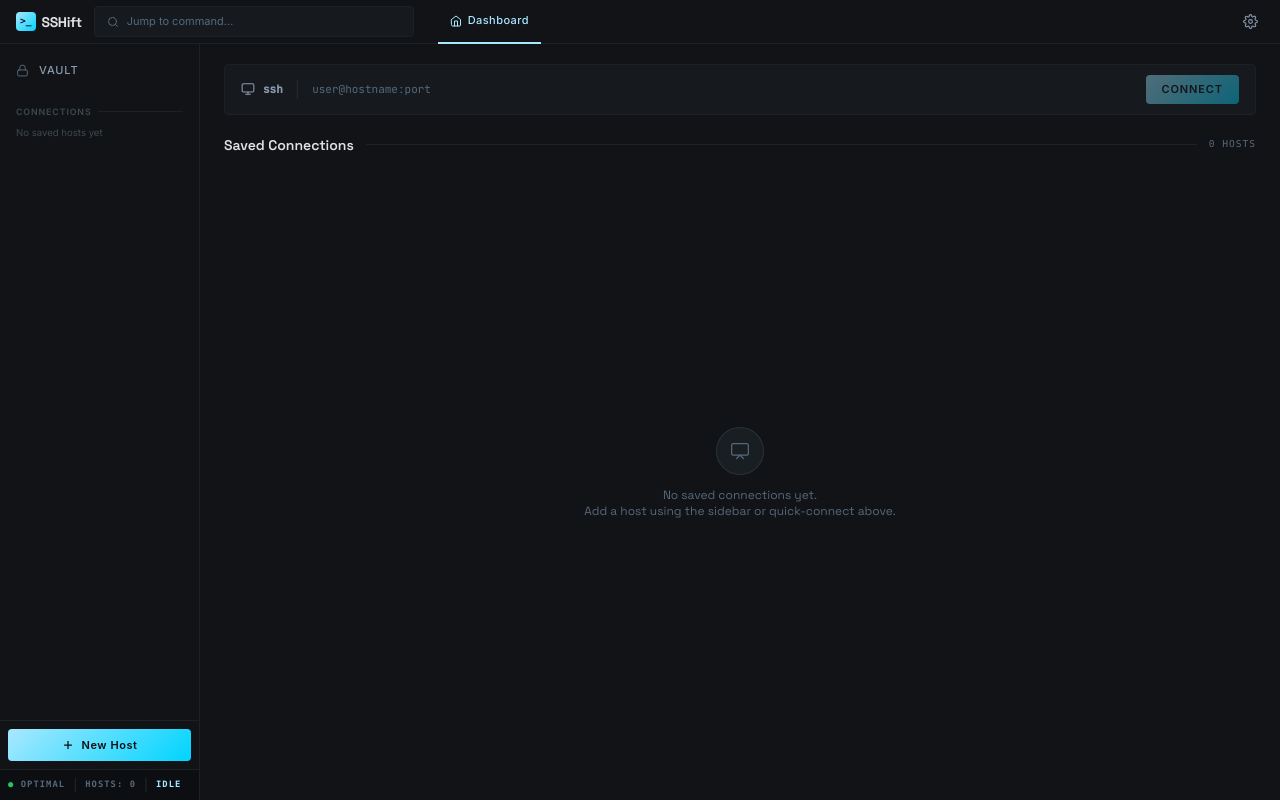
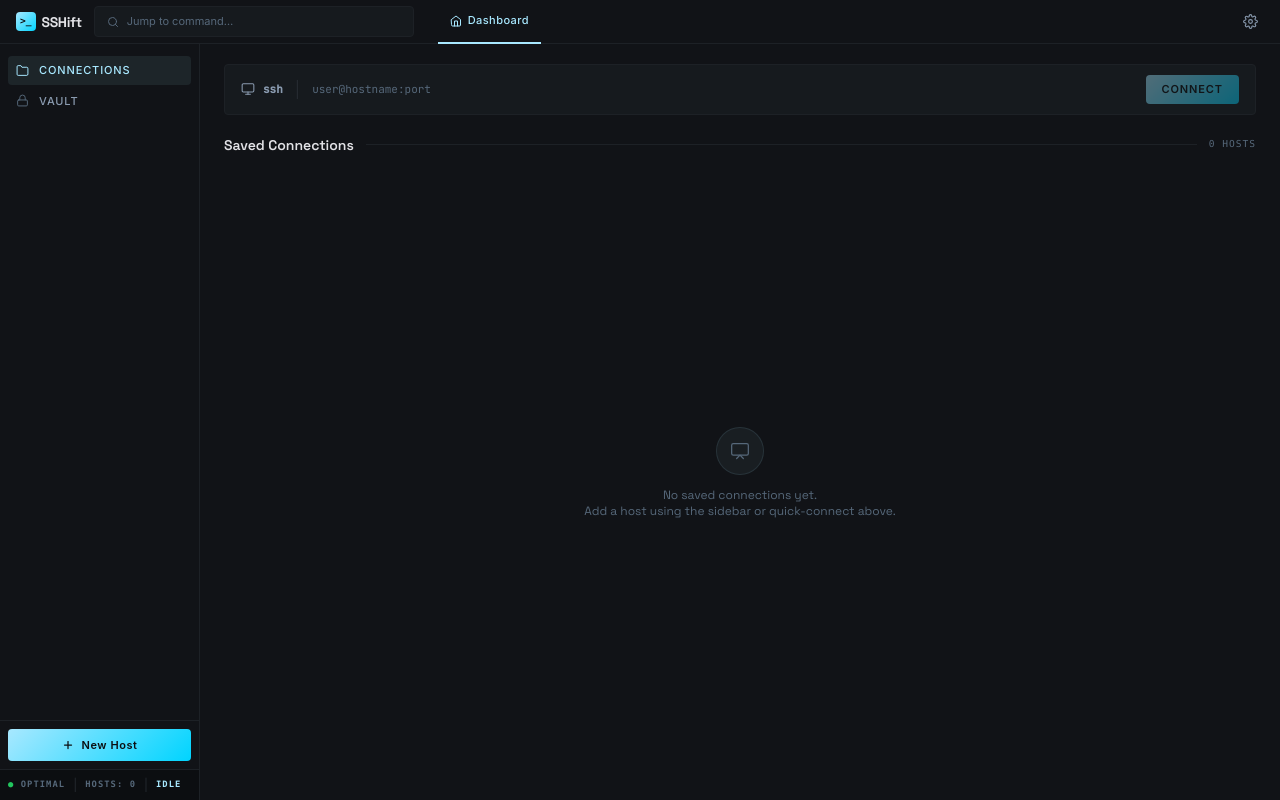
Before and after one commit to cyberbangsa/sshift, a React (Vite) app: page / in a window 1280 px wide. Built offline with nearby package versions, Linux system fonts and the light colour scheme.

Commit message:
refactor: replace sidebar connections list with CONNECTIONS nav item

```diff
--- a/src/presentation/layouts/AppLayout.tsx
+++ b/src/presentation/layouts/AppLayout.tsx
@@ -17,12 +17,13 @@ interface AppLayoutProps {
 
 /** Navigation items (dashboard mode) */
 const NAV_ITEMS = [
+  { id: 'connections', label: 'CONNECTIONS', icon: 'folder' },
   { id: 'vault', label: 'VAULT', icon: 'lock' },
 ] as const
 
 export function AppLayout({ children }: AppLayoutProps) {
   const [isAddHostOpen, setIsAddHostOpen] = useState(false)
-  const [activeNav, setActiveNav]         = useState<string | null>(null)
+  const [activeNav, setActiveNav]         = useState<string>('connections')
 
   // Connection state
   const [connectError, setConnectError]         = useState<string | null>(null)
@@ -281,59 +282,6 @@ export function AppLayout({ children }: AppLayoutProps) {
                       </button>
                     ))}
                   </div>
-
-                  {/* Connections section */}
-                  <div className="px-2 pt-2 pb-1">
-                    <div className="flex items-center gap-1.5 px-2 py-1">
-                      <span
-                        className="text-[0.55rem] font-semibold tracking-[0.1em] uppercase"
-                        style={{ color: '#3c494e', fontFamily: "'Inter', sans-serif" }}
-                      >
-                        Connections
-                      </span>
-                      <div className="flex-1 h-px" style={{ background: '#1d2126' }} />
-                    </div>
-                    <div className="flex flex-col gap-0.5">
-                      {hosts.map((host) => {
-                        const existingSession = Array.from(sessions.values()).find((s) => s.hostId === host.id)
-                        const isConnected = !!existingSession
-                        return (
-                          <button
-                            key={host.id}
-                            onClick={() => handleConnect(host)}
-                            className="flex items-center gap-2 px-2 py-1.5 rounded text-left w-full transition-colors hover:bg-white/5"
-                          >
-                            <span
-                              className="shrink-0"
-                              style={{ color: isConnected ? '#4ade80' : '#3c494e', fontSize: '0.5rem' }}
-                            >●</span>
-                            <div className="flex flex-col min-w-0">
-                              <span
-                                className="truncate text-[0.6875rem] font-medium leading-tight"
-                                style={{ fontFamily: "'Inter', sans-serif", color: '#c4cdd8' }}
-                              >
-                                {host.label}
-                              </span>
-                              <span
-                                className="truncate text-[0.5625rem] leading-tight"
-                                style={{ fontFamily: "'JetBrains Mono', monospace", color: '#56687a' }}
-                              >
-                                {host.username}@{host.hostname}
-                              </span>
-                            </div>
-                          </button>
-                        )
-                      })}
-                      {hosts.length === 0 && (
-                        <p
-                          className="px-2 py-1 text-[0.6rem]"
-                          style={{ color: '#3c494e', fontFamily: "'Inter', sans-serif" }}
-                        >
-                          No saved hosts yet
-                        </p>
-                      )}
-                    </div>
-                  </div>
                 </div>
                 <div className="px-2 py-2" style={{ borderTop: '1px solid #1d2126' }}>
                   <button
@@ -475,7 +423,7 @@ export function AppLayout({ children }: AppLayoutProps) {
           className="w-[200px] shrink-0 flex flex-col"
           style={{ background: '#111317', borderRight: '1px solid #1d2126' }}
         >
-          {/* Nav items + Connections */}
+          {/* Nav items */}
           <div className="flex-1 overflow-y-auto">
             <div className="px-2 pt-3 pb-2 flex flex-col gap-0.5">
               {NAV_ITEMS.map((item) => (
@@ -496,58 +444,6 @@ export function AppLayout({ children }: AppLayoutProps) {
                   {item.label}
                 </button>
               ))}
-            </div>
-
-            {/* Connections section */}
-            <div className="px-2 pt-2 pb-1">
-              <div className="flex items-center gap-1.5 px-2 py-1">
-                <span
-                  className="text-[0.55rem] font-semibold tracking-[0.1em] uppercase"
-                  style={{ color: '#3c494e', fontFamily: "'Inter', sans-serif" }}
-                >
-                  Connections
-                </span>
-                <div className="flex-1 h-px" style={{ background: '#1d2126' }} />
-              </div>
-              <div className="flex flex-col gap-0.5">
-                {hosts.map((host) => {
-                  const isConnected = Array.from(sessions.values()).some((s) => s.hostId === host.id)
-                  return (
-                    <button
-                      key={host.id}
-                      onClick={() => handleConnect(host)}
-                      className="flex items-center gap-2 px-2 py-1.5 rounded text-left w-full transition-colors hover:bg-white/5"
-                    >
-                      <span
-                        className="shrink-0"
-                        style={{ color: isConnected ? '#4ade80' : '#3c494e', fontSize: '0.5rem' }}
-                      >●</span>
-                      <div className="flex flex-col min-w-0">
-                        <span
-                          className="truncate text-[0.6875rem] font-medium leading-tight"
-                          style={{ fontFamily: "'Inter', sans-serif", color: '#c4cdd8' }}
-                        >
-                          {host.label}
-                        </span>
-                        <span
-                          className="truncate text-[0.5625rem] leading-tight"
-                          style={{ fontFamily: "'JetBrains Mono', monospace", color: '#56687a' }}
-                        >
-                          {host.username}@{host.hostname}
-                        </span>
-                      </div>
-                    </button>
-                  )
-                })}
-                {hosts.length === 0 && (
-                  <p
-                    className="px-2 py-1 text-[0.6rem]"
-                    style={{ color: '#3c494e', fontFamily: "'Inter', sans-serif" }}
-                  >
-                    No saved hosts yet
-                  </p>
-                )}
-              </div>
             </div>
           </div>
 
```
